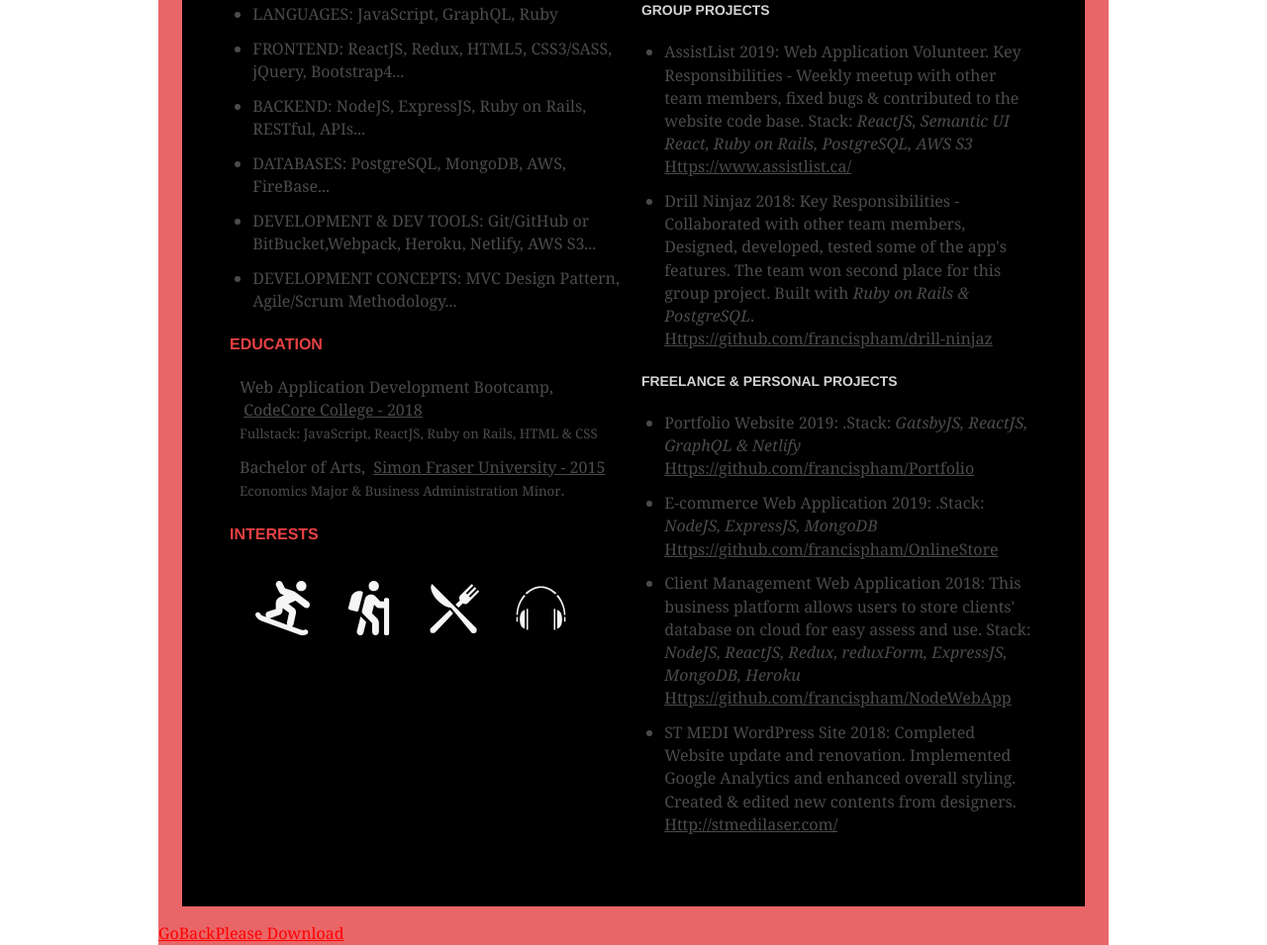
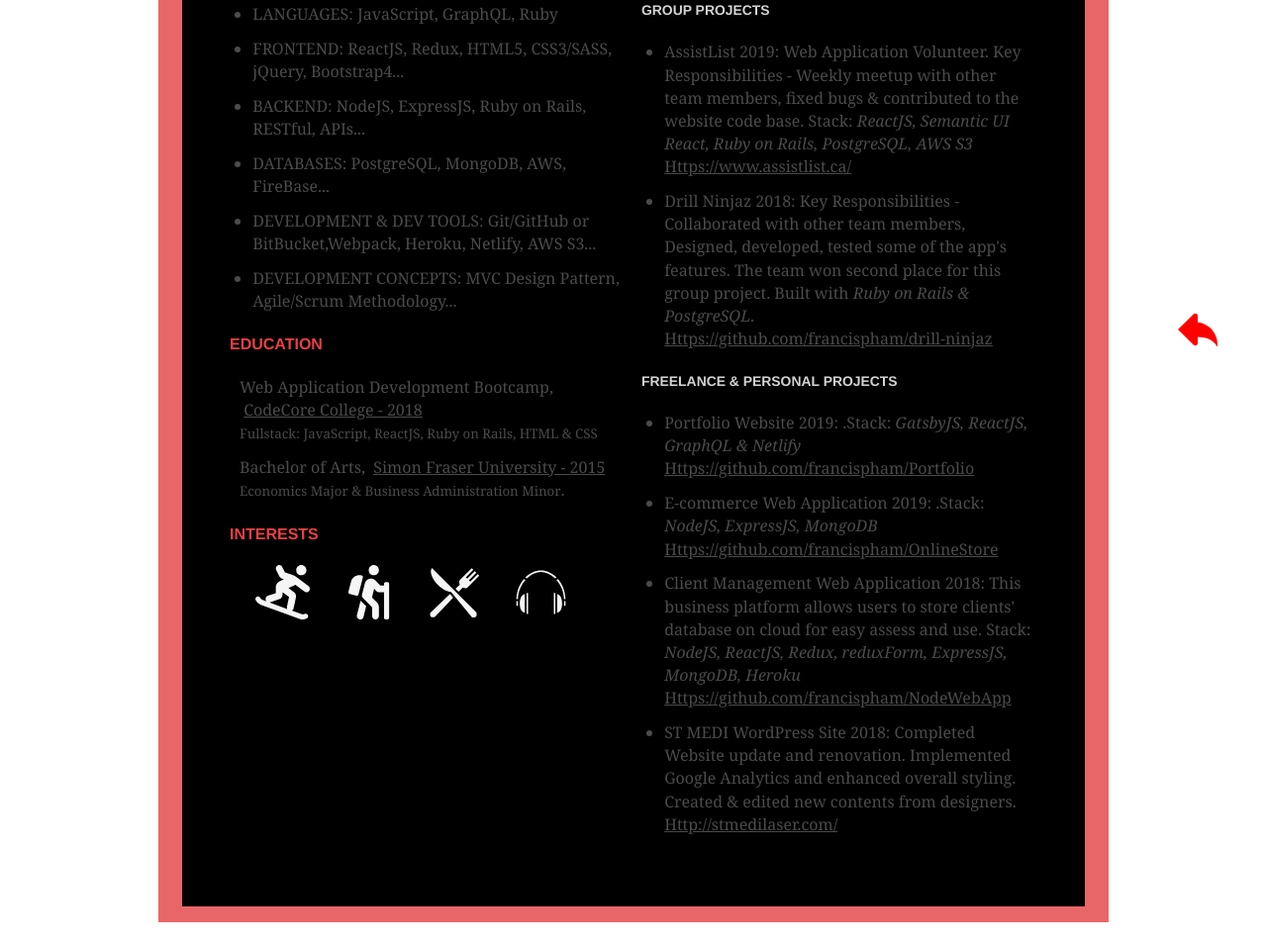
Before and after one commit to francispham/Portfolio, a Gatsby site: page /resume in a window 1280 px wide. Shown: the part 397-1352 px from the top of the page at 99% size. After the commit the page ends 1329 px from the top, so only its background shows below. Built offline with nearby package versions, Linux system fonts and the light colour scheme; Gatsby itself is replaced by a stand-in of ours.

Commit message:
Fixed Floating Button

```diff
--- a/src/css/resume.css
+++ b/src/css/resume.css
@@ -48,10 +48,20 @@
     color: whitesmoke;
 }
 .resume-container .link {
-
+    position: fixed;
+    text-align: center;
+    width: 60px;
+    height: 60px;
+    bottom: 40px;
+    right: 40px;
 }
 .resume-container .link a {
     color: red;
+    margin-top: 22px;
+}
+.resume-container .link a:hover,
+.resume-container .link a:active {
+  color: #E96668;
 }
 
 .resume .main a {
--- a/src/pages/resume.js
+++ b/src/pages/resume.js
@@ -3,6 +3,7 @@
 import { FaSnowboarding, FaHiking } from 'react-icons/fa'
 import { GiKnifeFork, GiHeadphones } from 'react-icons/gi'
 import Img from 'gatsby-image';
+import { TiArrowBack } from 'react-icons/ti'
 
 import '../css/resume.css';
 
@@ -145,7 +146,7 @@
               </li>
             </ul>
             <h4>INTERESTS</h4>
-            <div style={{ padding: '1em', textAlign: 'center' }}>
+            <div style={{ textAlign: 'center' }}>
               <FaSnowboarding size={55} />
               <FaHiking size={55} />
               <GiKnifeFork size={55} />
@@ -254,8 +255,9 @@
         </section>
       </div>
       <div className="link">
-        <Link to="/">GoBack</Link>
-        <Link to="/">Please Download</Link>
+        <Link to="/">
+          <TiArrowBack size={60} />
+        </Link>
       </div>
     </div>
   )
```
